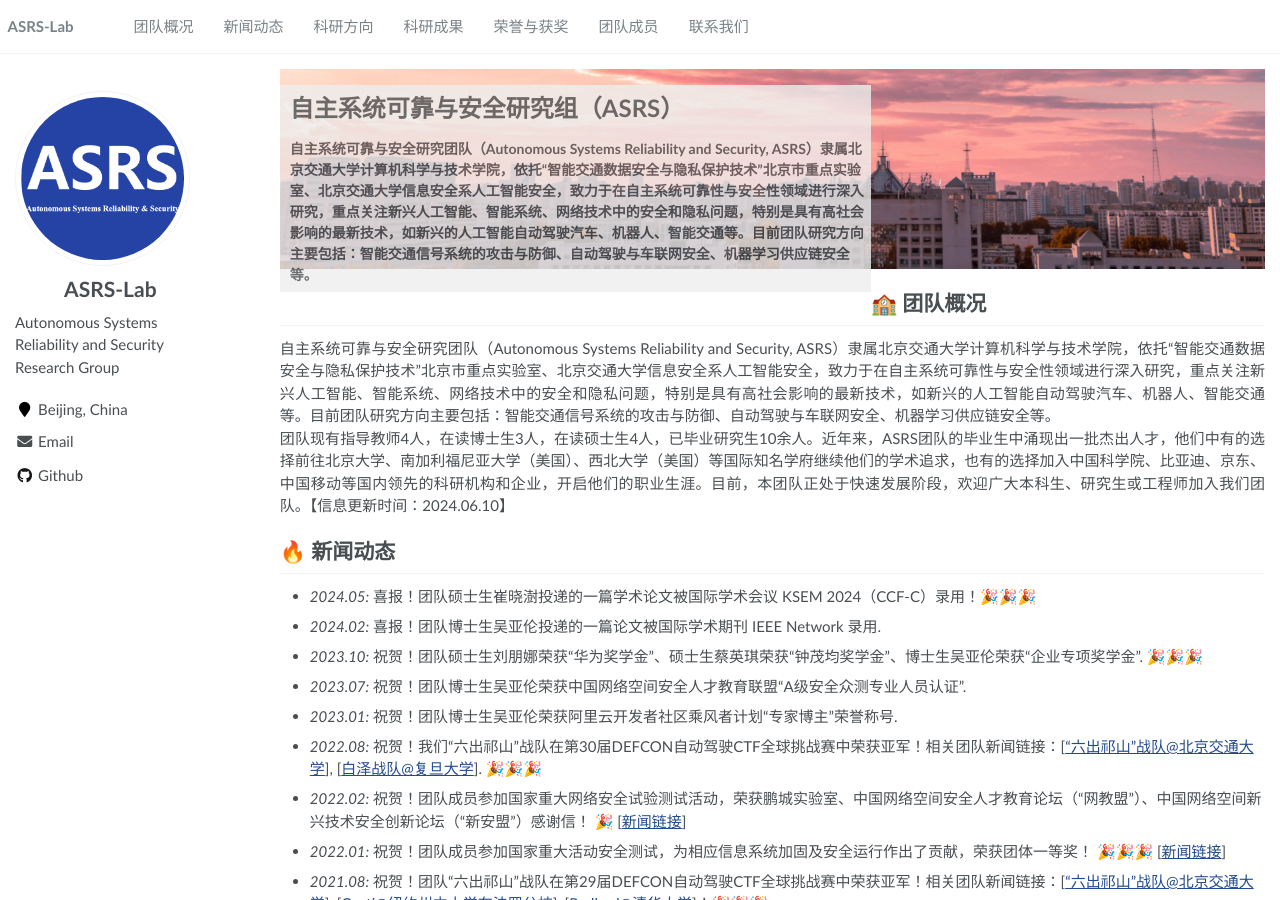
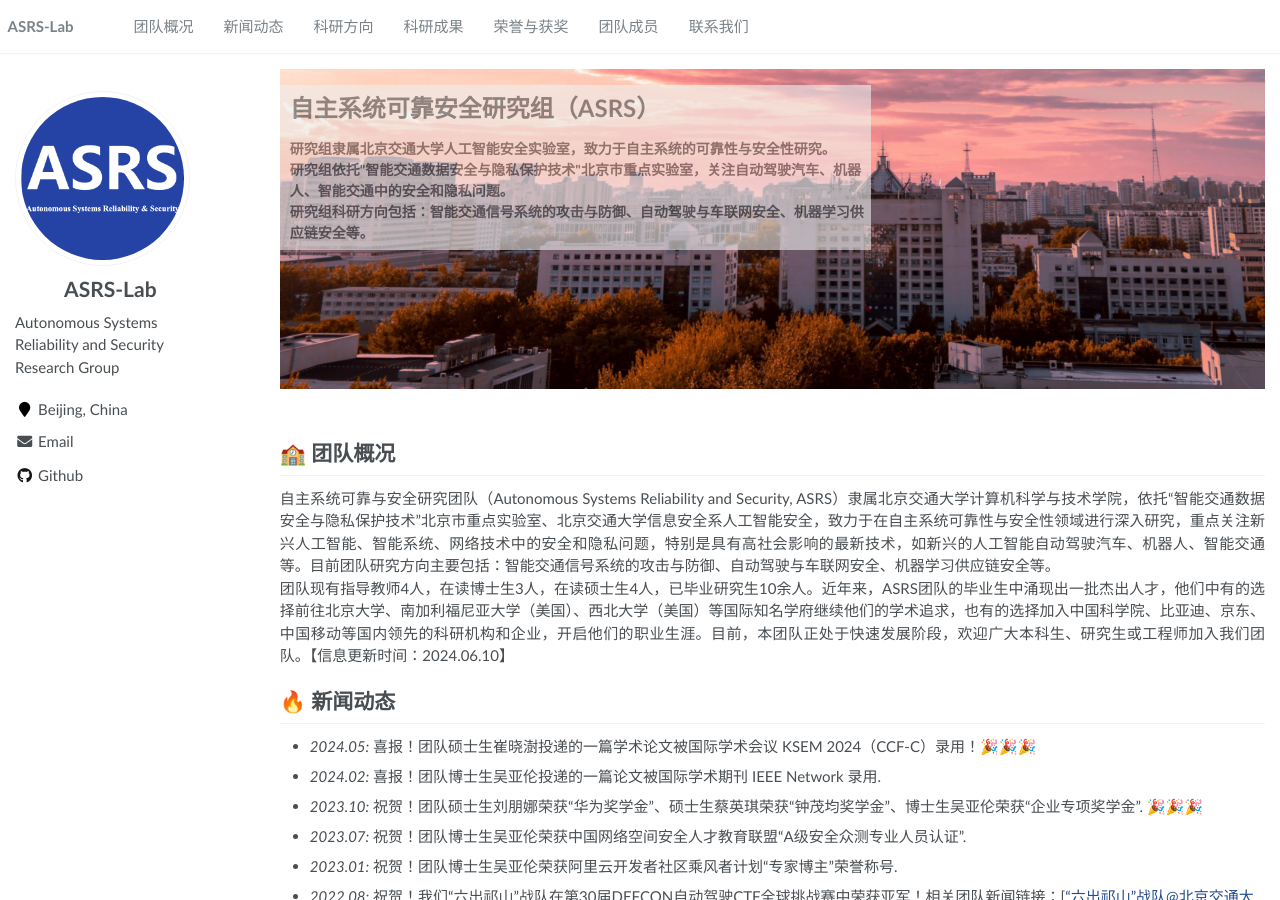
Before and after one commit to ASRS-Lab/ASRS-Lab.github.io, a Jekyll site: the page built from _pages/about.md, in a window 1280 px wide and 900 px high. Built offline with Jekyll 4.4.1, drawn with Linux system fonts in a browser that asks for light colours.

Commit message:
测试背景图片透明图层,fix bugs,调整浮层

```diff
--- a/_pages/about.md
+++ b/_pages/about.md
@@ -17,20 +17,25 @@ redirect_from:
 
 <!--<img src='/images/ASRS-Members.jpg' width="800px">-->
 
-<div style="background-image: url('images/background.png');height: 200px;width: 100%">
-  <div style="width:60%;background-color:#eeeeee;opacity:0.8;margin-top:16px;padding-left:10px;float:left;">
-  <p style="font-size:24px;font-weight:bold;margin-top:5px;">自主系统可靠与安全研究组（ASRS）</p>
+<div style="background-image: url('images/background.png');height: 320px;width: 100%">
+  <div style="width:60%;background-color:#eeeeee;opacity:0.6;margin-top:16px;padding-left:10px;float:left;">
+  <p style="font-size:24px;font-weight:bold;margin-top:5px;">自主系统可靠安全研究组（ASRS）</p>
   <p style="font-size:14px;font-weight:bold;">
-  自主系统可靠与安全研究团队（Autonomous Systems Reliability and Security, ASRS）隶属北京交通大学计算机科学与技术学院，依托“智能交通数据安全与隐私保护技术”北京市重点实验室、北京交通大学信息安全系人工智能安全，致力于在自主系统可靠性与安全性领域进行深入研究，重点关注新兴人工智能、智能系统、网络技术中的安全和隐私问题，特别是具有高社会影响的最新技术，如新兴的人工智能自动驾驶汽车、机器人、智能交通等。目前团队研究方向主要包括：智能交通信号系统的攻击与防御、自动驾驶与车联网安全、机器学习供应链安全等。
+  	研究组隶属北京交通大学人工智能安全实验室，致力于自主系统的可靠性与安全性研究。<br />
+    研究组依托"智能交通数据安全与隐私保护技术"北京市重点实验室，关注自动驾驶汽车、机器人、智能交通中的安全和隐私问题。<br />
+    研究组科研方向包括：智能交通信号系统的攻击与防御、自动驾驶与车联网安全、机器学习供应链安全等。<br />
   </p>
   </div>
 </div>
+
+<br />
 
 
 
 <span class='anchor' id='About-Me'></span>
 
 # 🏫 团队概况
+
 <div style="text-align:justify;">
 自主系统可靠与安全研究团队（Autonomous Systems Reliability and Security, ASRS）隶属北京交通大学计算机科学与技术学院，依托“智能交通数据安全与隐私保护技术”北京市重点实验室、北京交通大学信息安全系人工智能安全，致力于在自主系统可靠性与安全性领域进行深入研究，重点关注新兴人工智能、智能系统、网络技术中的安全和隐私问题，特别是具有高社会影响的最新技术，如新兴的人工智能自动驾驶汽车、机器人、智能交通等。目前团队研究方向主要包括：智能交通信号系统的攻击与防御、自动驾驶与车联网安全、机器学习供应链安全等。</div>
 
```
